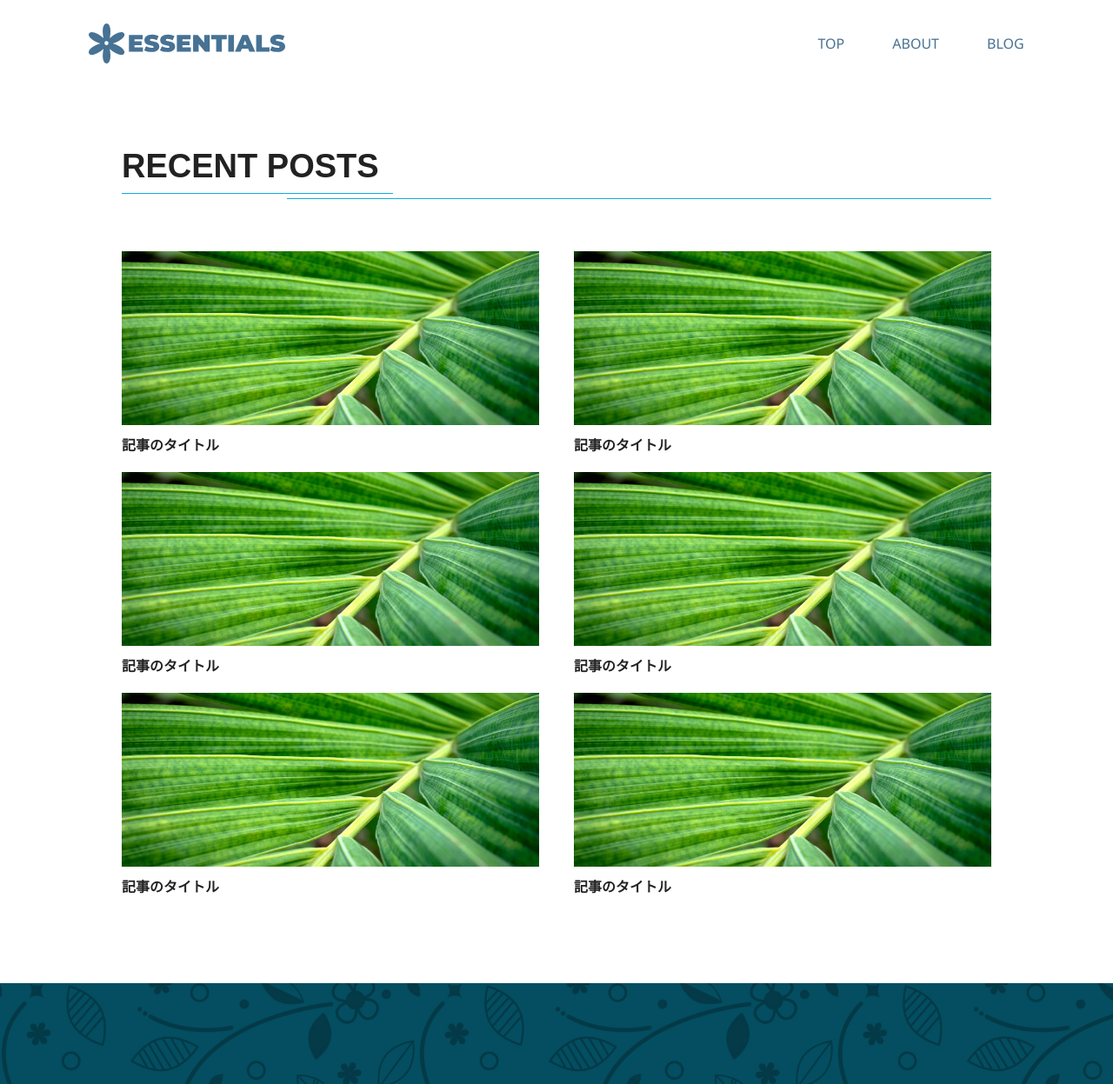
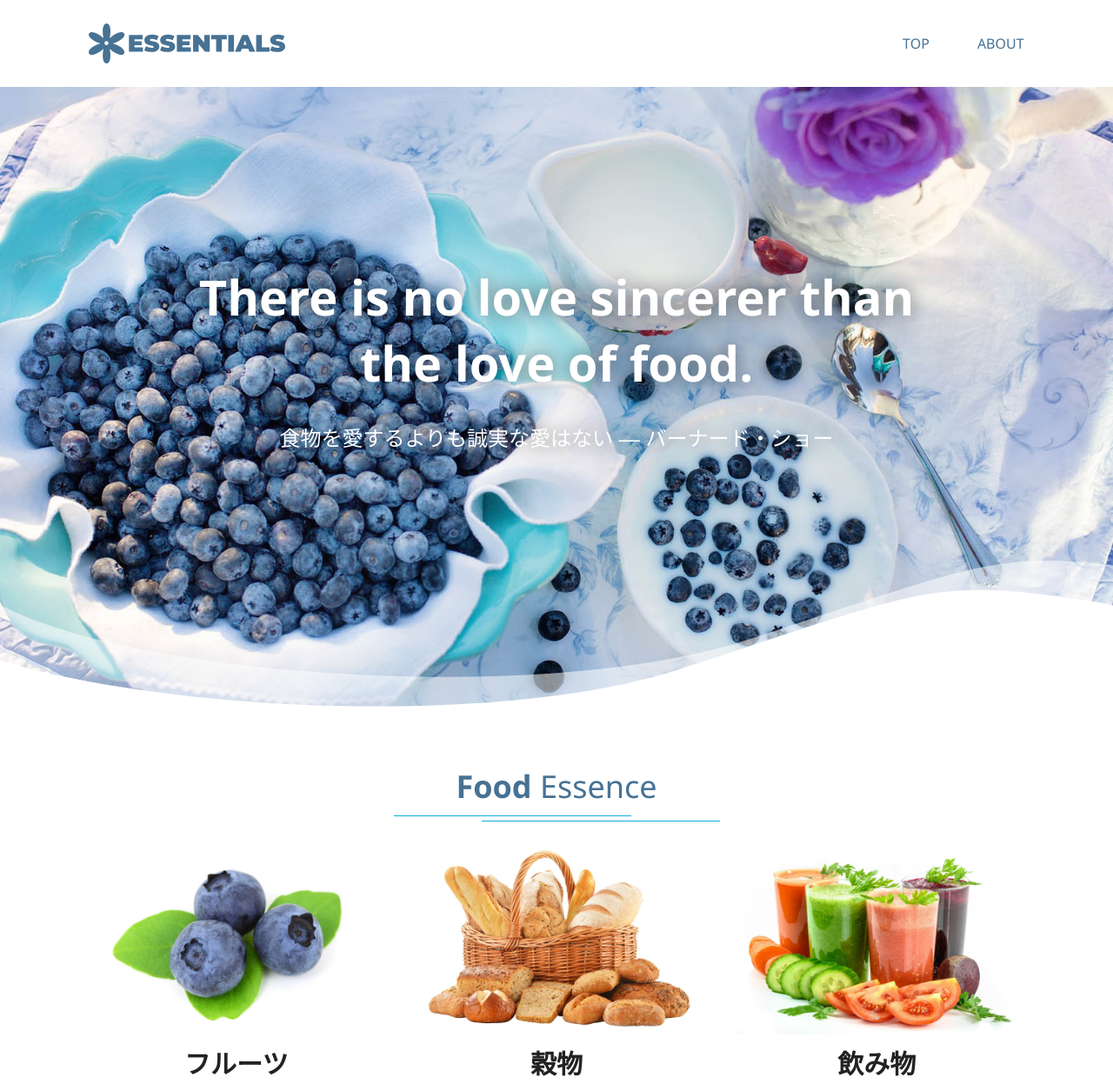
Before and after one commit to LeafField/gatsbyTraning, a Gatsby site: page / in a window 1280 px wide. Shown: the top 1247 px of the page at 87% size. Built offline with nearby package versions, Linux system fonts and the light colour scheme; Gatsby itself is replaced by a stand-in of ours.

Commit message:
imgタグをgatsby-imageに変更

```diff
--- a/gatsby-config.js
+++ b/gatsby-config.js
@@ -6,5 +6,16 @@ module.exports = {
     title: `MySite`,
     siteUrl: `https://www.yourdomain.tld`
   },
-  plugins: ["gatsby-plugin-sass"]
+  plugins: [
+    "gatsby-plugin-sass",
+    "gatsby-transformer-sharp",
+    "gatsby-plugin-sharp",
+    {
+      resolve: "gatsby-source-filesystem",
+      options: {
+        name: 'images',
+        path: `${__dirname}/src/images/`,
+      }
+    }
+  ]
 };
--- a/package.json
+++ b/package.json
@@ -16,7 +16,11 @@
   },
   "dependencies": {
     "gatsby": "^5.2.0",
+    "gatsby-image": "^3.11.0",
     "gatsby-plugin-sass": "^6.2.0",
+    "gatsby-plugin-sharp": "^5.2.0",
+    "gatsby-source-filesystem": "^5.2.0",
+    "gatsby-transformer-sharp": "^5.2.0",
     "react": "^18.2.0",
     "react-dom": "^18.2.0",
     "sass": "^1.56.2"
--- a/src/pages/index.js
+++ b/src/pages/index.js
@@ -1,108 +1,80 @@
 import React from 'react'
+import { graphql } from 'gatsby'
+import Img from 'gatsby-image'
 
-const index = () => {
+const index = ({ data }) => {
   return (
     <>
+      <div>
         <header className="header">
           <div className="container">
             <div className="site">
               <a href="base-index.html">
-              <img src="/images/logo.svg" alt="ESSENTIALS" />
+                <img src="images/logo.svg" alt="ESSENTIALS" />
               </a>
             </div>
             <nav className="nav">
               <ul>
-              <li>
-                <a href="base-index.html">TOP</a>
-              </li>
-              <li>
-                <a href="base-about.html">ABOUT</a>
-              </li>
-              <li>
-                <a href="base-blog.html">BLOG</a>
-              </li>
+                <li><a href="base-index.html">TOP</a></li>
+                <li><a href="base-about.html">ABOUT</a></li>
               </ul>
             </nav>
           </div>
         </header>
-      <section className="content bloglist">
+        <section className="hero">
+          <figure>
+            <Img fluid={data.hero.childImageSharp.fluid} alt="" style={{ height: "100%" }} />
+          </figure>
+          <div className="catch">
+            <h1>There is no love sincerer than<br /> the love of food.</h1>
+            <p>食物を愛するよりも誠実な愛はない ― バーナード・ショー</p>
+          </div>
+          <div className="wave">
+            <img src="images/wave.svg" alt="" />
+          </div>
+        </section>
+        <section className="food">
           <div className="container">
-          <h1 className="bar">RECENT POSTS</h1>
-          <div className="posts">
-            <article className="post">
-              <a href="base-blogpost.html">
+            <h2 className="bar">Food <span>Essence</span></h2>
+            <div className="details">
+              <div className="detail">
                 <figure>
-                  <img
-                    src="/images-baseblog/eyecatch.jpg"
-                    alt="アイキャッチ画像の説明"
-                  />
+                  <Img fluid={data.fruit.childImageSharp.fluid} alt="" />
                 </figure>
-                <h3>記事のタイトル</h3>
-              </a>
-            </article>
-            <article className="post">
-              <a href="base-blogpost.html">
+                <h3>フルーツ</h3>
+                <p>FRUIT</p>
+                <p>甘くてすっぱくておいしい果実たち。<br />旬のフルーツを満喫します。</p>
+              </div>
+              <div className="detail">
                 <figure>
-                  <img
-                    src="/images-baseblog/eyecatch.jpg"
-                    alt="アイキャッチ画像の説明"
-                  />
+                  <Img fluid={data.grain.childImageSharp.fluid} alt="" />
                 </figure>
-                <h3>記事のタイトル</h3>
-              </a>
-            </article>
-            <article className="post">
-              <a href="base-blogpost.html">
+                <h3>穀物</h3>
+                <p>GRAIN</p>
+                <p>食事の基本となる穀物。<br />毎日の活動のエネルギー源になります。</p>
+              </div>
+              <div className="detail">
                 <figure>
-                  <img
-                    src="/images-baseblog/eyecatch.jpg"
-                    alt="アイキャッチ画像の説明"
-                  />
+                  <Img fluid={data.beverage.childImageSharp.fluid} alt="" />
                 </figure>
-                <h3>記事のタイトル</h3>
-              </a>
-            </article>
-            <article className="post">
-              <a href="base-blogpost.html">
-                <figure>
-                  <img
-                    src="/images-baseblog/eyecatch.jpg"
-                    alt="アイキャッチ画像の説明"
-                  />
-                </figure>
-                <h3>記事のタイトル</h3>
-              </a>
-            </article>
-            <article className="post">
-              <a href="base-blogpost.html">
-                <figure>
-                  <img
-                    src="/images-baseblog/eyecatch.jpg"
-                    alt="アイキャッチ画像の説明"
-                  />
-                </figure>
-                <h3>記事のタイトル</h3>
-              </a>
-            </article>
-            <article className="post">
-              <a href="base-blogpost.html">
-                <figure>
-                  <img
-                    src="/images-baseblog/eyecatch.jpg"
-                    alt="アイキャッチ画像の説明"
-                  />
-                </figure>
-                <h3>記事のタイトル</h3>
-              </a>
-            </article>
+                <h3>飲み物</h3>
+                <p>BEVERAGE</p>
+                <p>リラックスするのに欠かせない飲み物。<br />お気に入りの一杯はありますか？</p>
               </div>
             </div>
+          </div>
+        </section>
+        <section className="photo">
+          <h2 className="sr-only">Photo</h2>
+          <figure>
+            <Img fluid={data.berry.childImageSharp.fluid} alt="赤く熟したベリー" style={{ height: "100%" }} />
+          </figure>
         </section>
         <footer className="footer">
           <div className="container">
             <div className="site">
               <a href="base-index.html">
-              <img src="/images/logo-w.svg" alt="ESSENTIALS" />
+                <img src="images/logo-w.svg" alt="ESSENTIALS" />
                 <p>おいしい食材と食事を探求するサイト</p>
               </a>
             </div>
@@ -128,10 +100,53 @@ const index = () => {
             </ul>
           </div>
         </footer>
+      </div>
+
     </>
 
 
   )
 }
 
+export const query = graphql`
+{
+  hero: file(relativePath: {eq: "hero.jpg"}) {
+    childImageSharp {
+      fluid(maxWidth:1600) {
+        ...GatsbyImageSharpFluid_withWebp
+      }
+    }
+  }
+  fruit: file(relativePath: {eq: "fruit.jpg"}) {
+    childImageSharp {
+      fluid(maxWidth:320) {
+        ...GatsbyImageSharpFluid_withWebp
+      }
+    }
+  }
+  grain: file(relativePath: {eq: "grain.jpg"}) {
+    childImageSharp {
+      fluid(maxWidth:320) {
+        ...GatsbyImageSharpFluid_withWebp
+      }
+    }
+  }
+  beverage: file(relativePath: {eq: "beverage.jpg"}) {
+    childImageSharp {
+      fluid(maxWidth:320) {
+        ...GatsbyImageSharpFluid_withWebp
+      }
+    }
+  }
+
+  berry: file(relativePath: {eq: "berry.jpg"}) {
+    childImageSharp {
+      fluid(maxWidth:1600) {
+        ...GatsbyImageSharpFluid_withWebp
+      }
+    }
+  }
+
+}
+`
 export default index
--- a/src/styles/style.css
+++ b/src/styles/style.css
@@ -100,6 +100,11 @@ svg {
 	position: relative;
 }
 
+.hero figure{
+	max-height: 100%;
+	height: 450px;
+}
+
 .hero figure img {
 	width: 100%;
 	height: 450px;
@@ -139,6 +144,10 @@ svg {
 }
 
 @media (min-width: 768px) {
+	.hero figure{
+		height: 750px;
+	}
+
 	.hero figure img {
 		height: 750px;
 	}
@@ -273,6 +282,11 @@ svg {
 
 
 /* フォト */
+.photo figure{
+	max-height: 100%;
+	height: 170px;
+}
+
 .photo img {
 	width: 100%;
 	height: 170px;
@@ -280,6 +294,10 @@ svg {
 }
 
 @media (min-width: 768px) {
+	.photo figure{
+		height: 367px;
+	}
+
 	.photo img {
 		height: 367px;
 	}
```
Also changed, not shown: src/images/about.jpg (added), src/images/berry.jpg (added), src/images/beverage.jpg (added), src/images/fruit.jpg (added), src/images/grain.jpg (added), src/images/hero.jpg (added), src/images/icon copy.png (added), src/images/logo-w.svg (added), src/images/logo.svg (added), src/images/pattern.jpg (added), src/images/wave.svg (added), 1 other file. Lines whose indentation alone changed are shown as unchanged.
